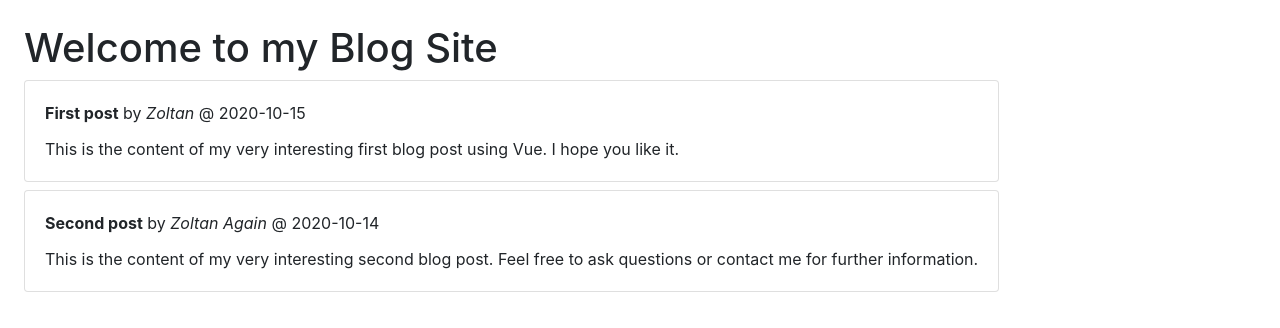
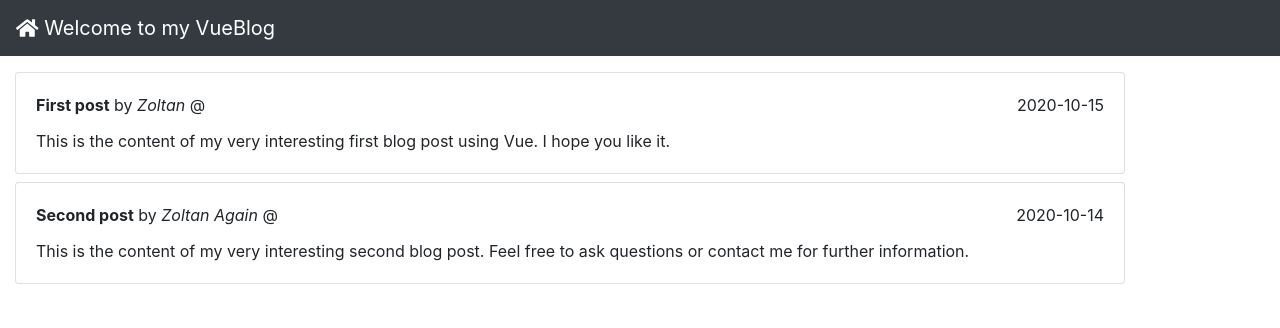
Before and after one commit to dzooli/zenva_vue, a website: page FinalProject/index.html in a window 1280 px wide. Drawn offline with nearby package versions, Linux system fonts and the light colour scheme.

Commit message:
Added Bootstrap navbar

```diff
--- a/FinalProject/index.html
+++ b/FinalProject/index.html
@@ -12,14 +12,19 @@
 
         <style>
             html, body {
-                padding: 12px;
+            }
+
+            .navbar {
+                margin-bottom: 16px;
+            }
+            .container {
                 clear: both;
                 float: left;
             }
             #post-title {
                 font-weight: bold;
             }
-            #post-date: {
+            #post-date {
                 float: right;
             }
             #post-user {
@@ -32,8 +37,14 @@
         </style>
     </head>
     <body>
-        <h1>Welcome to my Blog Site</h1>
+        <!-- NavBar -->
 
+        <div class="navbar navbar-expand-lg navbar-dark bg-dark">
+            <div class="navbar-brand"><i class="fas fa-home"></i> Welcome to my VueBlog</div>
+        </div>
+
+        <!-- Content -->
+        <div class="container">
             <div id='blogPosts'>
                 <blog-post
                 v-for='post in posts'
@@ -41,6 +52,7 @@
                 :key='post.id'
                 :datakey='post.id'
                 ></blog-post>
+            </div>
         </div>
 
         <script>
```
Also changed, not shown: README.md. Lines whose indentation alone changed are shown as unchanged.
